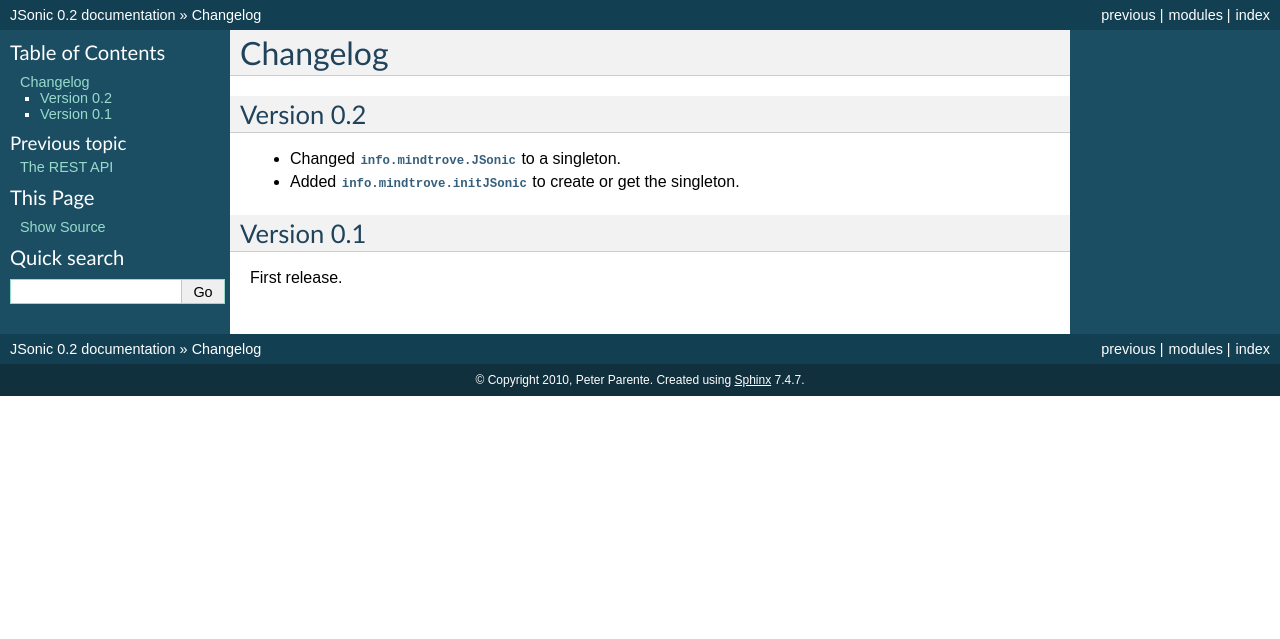
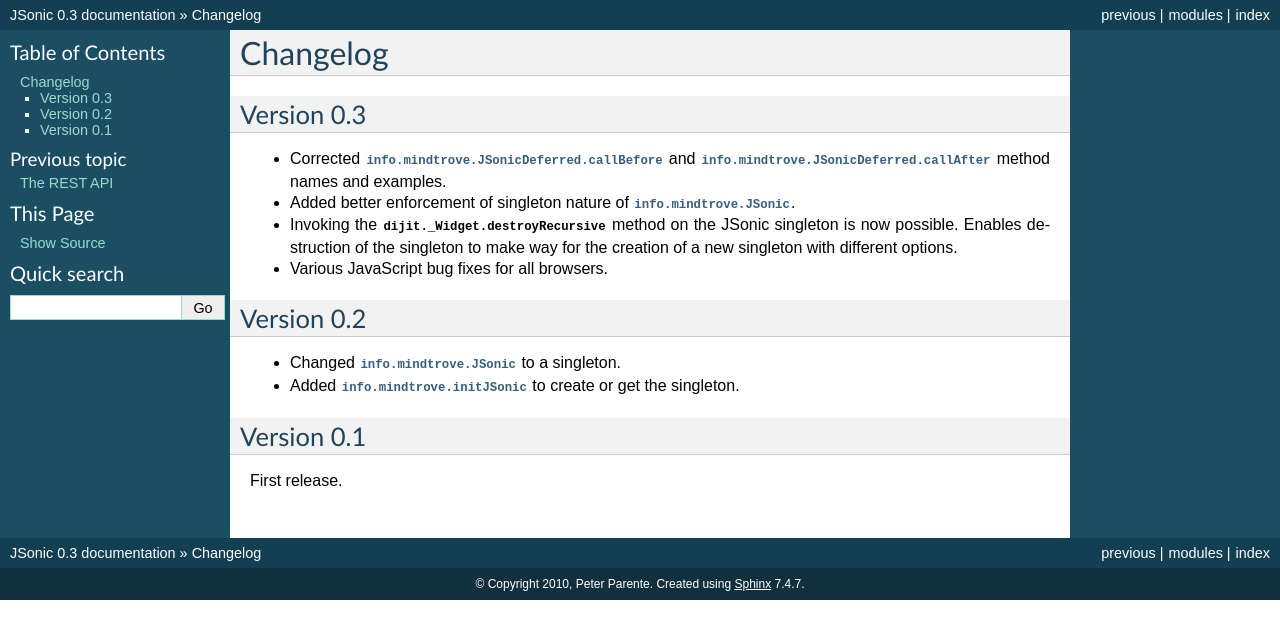
Before and after one commit to uncopenweb/jsonic, a Sphinx documentation site: the page built from doc/changelog.rst, in a window 1280 px wide. Shown: the top 639 px of the page. Built offline with Sphinx 7.4.7, drawn with Linux system fonts in a browser that asks for light colours.

Commit message:
Updated doc for v0.3

```diff
--- a/doc/changelog.rst
+++ b/doc/changelog.rst
@@ -1,5 +1,13 @@
 Changelog
 =========
+
+Version 0.3
+-----------
+
+* Corrected :meth:`info.mindtrove.JSonicDeferred.callBefore` and :meth:`info.mindtrove.JSonicDeferred.callAfter` method names and examples.
+* Added better enforcement of singleton nature of :class:`info.mindtrove.JSonic`.
+* Invoking the :meth:`dijit._Widget.destroyRecursive` method on the JSonic singleton is now possible. Enables destruction of the singleton to make way for the creation of a new singleton with different options.
+* Various JavaScript bug fixes for all browsers.
 
 Version 0.2
 -----------
--- a/doc/conf.py
+++ b/doc/conf.py
@@ -45,9 +45,9 @@
 # built documents.
 #
 # The short X.Y version.
-version = '0.2'
+version = '0.3'
 # The full version, including alpha/beta/rc tags.
-release = '0.2'
+release = '0.3'
 
 # The language for content autogenerated by Sphinx. Refer to documentation
 # for a list of supported languages.
```
Also changed, not shown: README.rst (+7 -10 lines).
